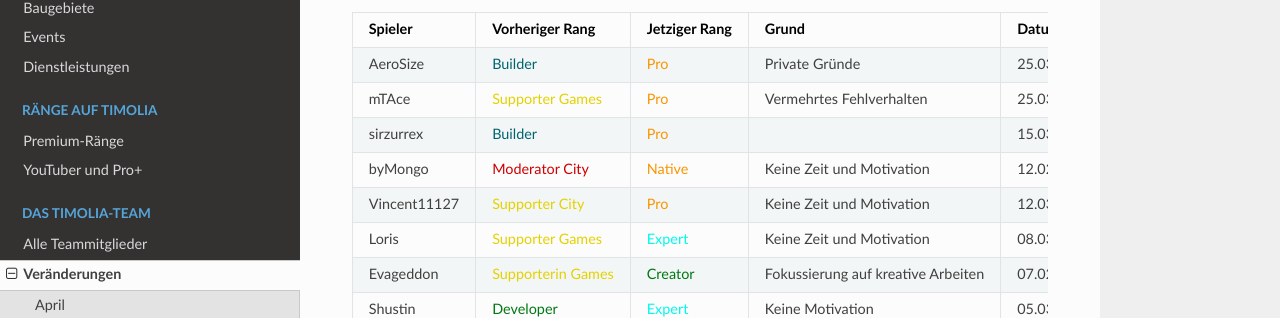
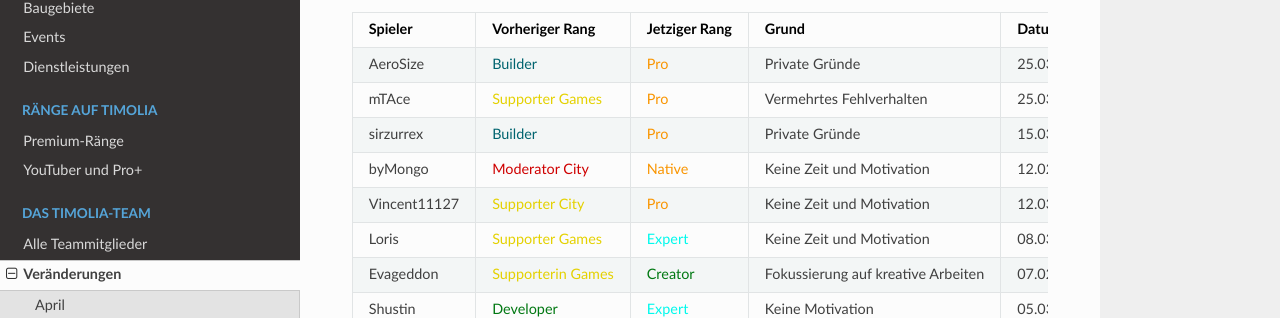
Before and after one commit to TimoliaDE/HowTo, an MkDocs documentation site: the page built from docs/team/changes.md, in a window 1280 px wide and 900 px high. Shown: the part 391-709 px from the top of the window. Built offline with MkDocs 1.6.1, drawn with Linux system fonts in a browser that asks for light colours; nearby versions of some CDN libraries; old or Windows-style settings are respelled for this version of MkDocs.

Commit message:
sirzurrex grund: private gründe

```diff
--- a/docs/team/changes.md
+++ b/docs/team/changes.md
@@ -13,7 +13,7 @@ Hier werden alle Aus- und Eintritte, bzw. Beförderungen und Degradierungen aufg
 | ------ | ------ | ------ | ------ | ------ |
 |AeroSize | <span style="color:#00646F">Builder</span> |<span style="color:#F99500">Pro</span>  | Private Gründe | 25.03.17 |
 |mTAce | <span style="color:#E4D100">Supporter Games</span> | <span style="color:#F99500">Pro</span>  | Vermehrtes Fehlverhalten | 25.03.17 |
-|sirzurrex | <span style="color:#00646F">Builder</span> | <span style="color:#F99500">Pro</span> |  | 15.03.17
+|sirzurrex | <span style="color:#00646F">Builder</span> | <span style="color:#F99500">Pro</span> | Private Gründe | 15.03.17
 |byMongo | <span style="color:#CF0101">Moderator City</span> | <span style="color:#F99500">Native</span> | Keine Zeit und Motivation | 12.02.17 |
 |Vincent11127 | <span style="color:#E4D100">Supporter City</span> | <span style="color:#F99500">Pro</span> | Keine Zeit und Motivation | 12.03.17 |
 |Loris | <span style="color:#E4D100">Supporter Games</span> | <span style="color:#00F9EC">Expert</span> | Keine Zeit und Motivation | 08.03.17 |
```
